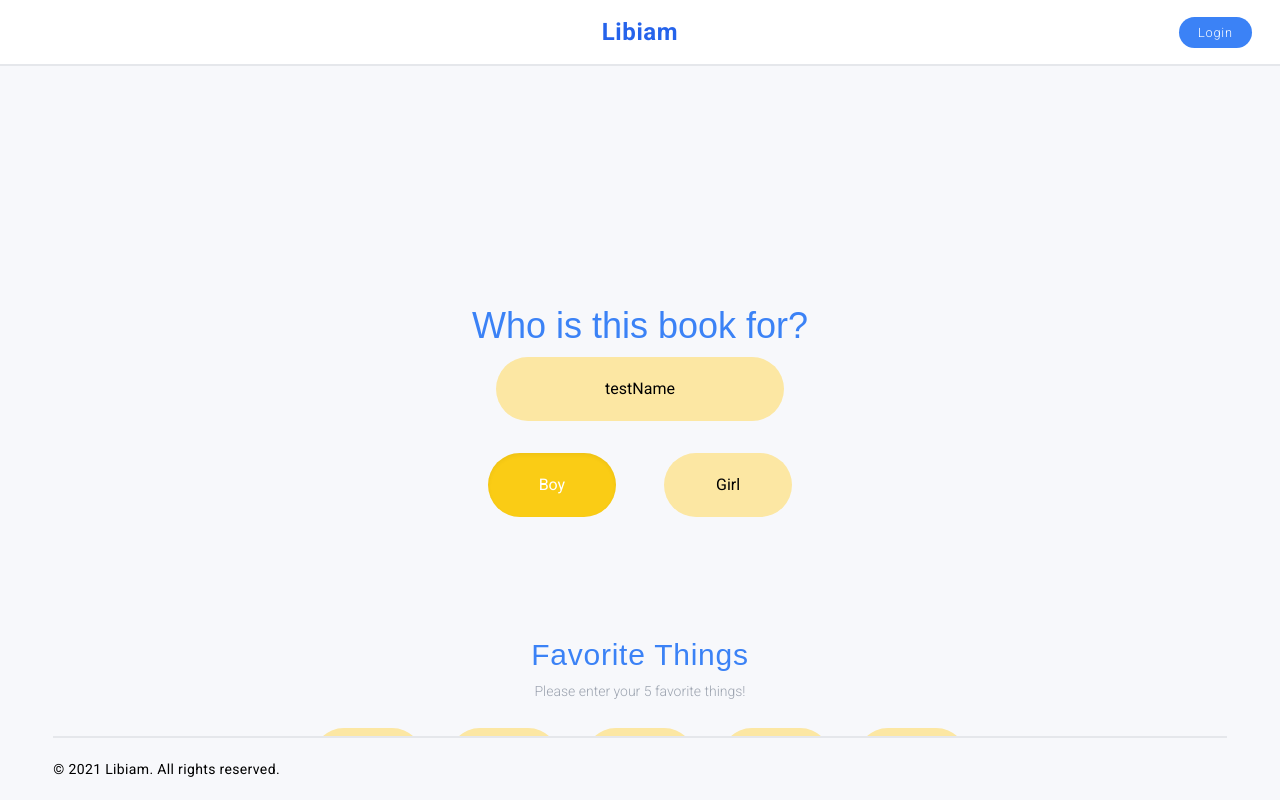
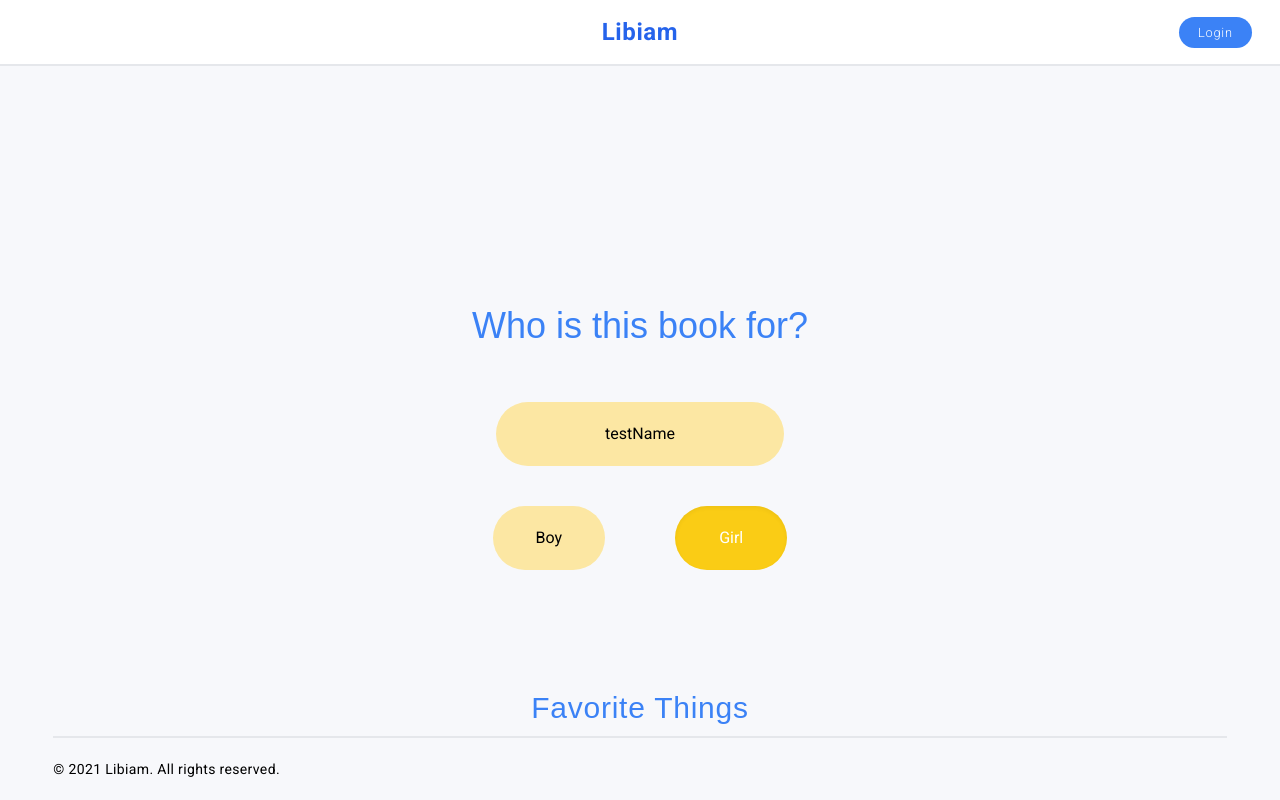
Before and after one commit to LIBIAM-Book/LIBIAM-App, a React (Create React App) app: page /form in a window 1280 px wide. Both pictures are taken after a click on the button "Tell us more about you!". Shown: the top 800 px of the page. Built offline with nearby package versions, Linux system fonts and the light colour scheme; a web font is replaced by a local one.

Commit message:
Add radio button requirement and styles update

```diff
--- a/client/components/Input.css
+++ b/client/components/Input.css
@@ -1,6 +1,6 @@
 .input {
   background-color: #fce7a3;
-  margin-top: 0.7rem;
+  margin-top: 2rem;
 }
 
 .radio {
--- a/client/pages/FormPage.css
+++ b/client/pages/FormPage.css
@@ -1,8 +1,26 @@
 .form_input {
-  margin-top: 2rem;
+  margin-top: 3.5rem;
+  background-color: #fce7a3;
 }
 
-.form_radio_wrapper {
-  width: 100%;
-  padding: 0 1rem;
+.radio-wrapper {
+  position: relative;
+  width: 45rem;
+  margin-top: 3.5rem;
+  justify-content: center;
 }
+
+#page1-1 .radio-wrapper {
+  margin-top: 2.5rem;
+}
+
+.radio-visibility {
+  position: absolute;
+  top: 1rem;
+}
+
+.radio-div {
+  background-color: #fce7a3;
+  width: 7rem;
+  margin: 0 2.2rem;
+}
--- a/client/pages/FormPage.js
+++ b/client/pages/FormPage.js
@@ -1,44 +1,13 @@
-import React, { useState, useContext } from 'react';
+import React, { useState } from 'react';
 import axios from 'axios';
-
-import { BookContext } from '../context/BookContext';
 import Button from '../components/Button';
 
 import './FormPage.css';
 
-import demoOlivia from '../mockData/olivia.json';
-import demoJessica from '../mockData/jessica.json';
-
-const dataLoader = (data) => {
-  const formattedData = {
-    cover: data[0],
-    firstPage: data[1],
-    secondPage: data[2],
-    thirdPage: data[3],
-    end: data[4],
-  };
-
-  return formattedData;
-};
-
-const FormPage = (props) => {
+const FormPage = () => {
   const [isOpen, setIsOpen] = useState(false);
-  const { setChildName } = props;
-
-  const { bookContentDispatch } = useContext(BookContext);
 
   const isOpenHandler = () => {
-    // setChildName(formState.inputs.name.value);
-    // let payload;
-    // if (formState.inputs.name.value.toLowerCase() === 'olivia') {
-    //   payload = dataLoader(demoOlivia.Data);
-    // } else if (formState.inputs.name.value.toLowerCase() === 'jessica') {
-    //   payload = dataLoader(demoJessica.Data);
-    // } else {
-    //   payload = dataLoader(demoOlivia.Data);
-    // }
-    // bookContentDispatch({ type: 'LOAD_ALL', payload });
-
     setIsOpen(true);
   };
 
@@ -105,14 +74,15 @@ const FormPage = (props) => {
       .catch((err) => {
         console.error(err);
       });
+
+    // DEV PURPOSE
+    console.log(surveyData);
   };
 
   return (
     <React.Fragment>
       <form
-        className='
-        flex items-center flex-col
-        pb-20'
+        className='flex items-center flex-col pb-20'
         onSubmit={formSubmitHandler}
       >
         {/* Page 1-1 */}
@@ -127,70 +97,47 @@ const FormPage = (props) => {
             name='name'
             type='text'
             placeholder='First Name'
-            className='form_input input w-72 transition ease-in-out
+            className='form_input w-72 transition ease-in-out
             hover:outline-yellow focus:outline-yellow hover:shadow-inner
             focus:shadow-inner focus:outline-none rounded-full p-5 text-black text-center'
           />
-          <div className='mt-2 w-72 flex justify-between form_radio_wrapper'>
-            <div className='w-32'>
+          <div className='flex radio-wrapper'>
             <label htmlFor='boy'>
+              <input
+                required
+                name='gender'
+                id='boy'
+                type='radio'
+                value='0'
+                className='radio-visibility'
+              />
+              <div className='radio-div p-5 rounded-full block w-full transition ease-in-out outline-0 hover:outline-yellow hover:shadow-inner label-checked:bg-yellow-400 label-checked:shadow-inner label-checked:text-white transform active:scale-95'>
+                Boy
+              </div>
+            </label>
+            <label htmlFor='girl'>
               <input
                 checked
                 readOnly
                 name='gender'
-                  id='boy'
-                  type='radio'
-                  value='0'
-                  className='appearance-none'
-                />
-                <div
-                  className='radio
-                p-5 rounded-full block w-full transition ease-in-out outline-0 hover:outline-yellow hover:shadow-inner label-checked:bg-yellow-400 label-checked:shadow-inner label-checked:text-white transform active:scale-95'
-                >
-                  Boy
-                </div>
-              </label>
-            </div>
-            <div className='w-32'>
-              <label htmlFor='girl'>
-                <input
-                  name='gender'
                 id='girl'
                 type='radio'
                 value='1'
-                  className='appearance-none'
+                className='radio-visibility'
               />
-                <div
-                  className='
-                radio
-                p-5 rounded-full block w-full
-                transition ease-in-out
-                outline-0
-                hover:outline-yellow hover:shadow-inner
-                label-checked:bg-yellow-400 label-checked:shadow-inner
-                label-checked:text-white
-                transform active:scale-95'
-                >
+              <div className='radio-div p-5 rounded-full block w-full transition ease-in-out outline-0 hover:outline-yellow hover:shadow-inner label-checked:bg-yellow-400 label-checked:shadow-inner label-checked:text-white transform active:scale-95'>
                 Girl
               </div>
             </label>
           </div>
-          </div>
 
           {!isOpen && (
-            <Button
+            <button
+              className='inline-block rounded-full mt-24 p-4 w-72 shadow-lg transition ease-in-out outline-blue bg-white text-blue-500 hover:bg-blue-500 hover:text-white active:bg-blue-600 transform active:scale-95'
               onClick={isOpenHandler}
-              styles='
-              mt-24 p-4 w-72 shadow-lg
-              transition ease-in-out
-              outline-blue
-              bg-white text-blue-500
-              hover:bg-blue-500 hover:text-white
-              active:bg-blue-600
-              transform active:scale-95'
             >
               Tell us more about you!
-            </Button>
+            </button>
           )}
         </div>
 
@@ -201,7 +148,7 @@ const FormPage = (props) => {
               <h1 className='text-blue-500 font-barriecito text-3xl tracking-wide mt-10'>
                 Favorite Things
               </h1>
-              <p className='mt-2 mb-4 text-gray-400 font-light text-sm'>
+              <p className='mt-2 text-gray-400 font-light text-sm'>
                 Please enter your 5 favorite things!
               </p>
               <div className='flex flex-row'>
@@ -213,8 +160,8 @@ const FormPage = (props) => {
                   id='favThings-1'
                   placeholder='1st word'
                   type='text'
-                  className='input
-                  focus:outline-none rounded-full p-5 text-black text-center mt-5 w-28 mx-3 transition ease-in-out hover:outline-yellow focus:outline-yellow hover:shadow-inner focus:shadow-inner'
+                  className='form_input
+                  focus:outline-none rounded-full p-5 text-black text-center w-28 mx-3 transition ease-in-out hover:outline-yellow focus:outline-yellow hover:shadow-inner focus:shadow-inner'
                 />
                 <input
                   value='testThing2'
@@ -223,32 +170,31 @@ const FormPage = (props) => {
                   id='favThings-2'
                   placeholder='2nd word'
                   type='text'
-                  className='input
-                  focus:outline-none rounded-full p-5 text-black text-center mt-5 w-28 mx-3 transition ease-in-out hover:outline-yellow focus:outline-yellow hover:shadow-inner focus:shadow-inner'
+                  className='form_input
+                  focus:outline-none rounded-full p-5 text-black text-center w-28 mx-3 transition ease-in-out hover:outline-yellow focus:outline-yellow hover:shadow-inner focus:shadow-inner'
                 />
                 <input
                   name='favThings'
                   id='favThings-3'
                   placeholder='3rd word'
                   type='text'
-                  className='input
-                  focus:outline-none rounded-full p-5 text-black text-center mt-5 w-28 mx-3 transition ease-in-out hover:outline-yellow focus:outline-yellow hover:shadow-inner focus:shadow-inner'
+                  className='form_input
+                  focus:outline-none rounded-full p-5 text-black text-center w-28 mx-3 transition ease-in-out hover:outline-yellow focus:outline-yellow hover:shadow-inner focus:shadow-inner'
                 />
                 <input
                   name='favThings'
                   id='favThings-4'
                   placeholder='4th word'
                   type='text'
-                  className='input
-                  focus:outline-none rounded-full p-5 text-black text-center mt-5 w-28 mx-3 transition ease-in-out hover:outline-yellow focus:outline-yellow hover:shadow-inner focus:shadow-inner'
+                  className='form_input
+                  focus:outline-none rounded-full p-5 text-black text-center w-28 mx-3 transition ease-in-out hover:outline-yellow focus:outline-yellow hover:shadow-inner focus:shadow-inner'
                 />
                 <input
                   name='favThings'
                   id='favThings-5'
                   placeholder='5th word'
                   type='text'
-                  className='input
-                  focus:outline-none rounded-full p-5 text-black text-center mt-5 w-28 mx-3 transition ease-in-out hover:outline-yellow focus:outline-yellow hover:shadow-inner focus:shadow-inner'
+                  className='form_input focus:outline-none rounded-full p-5 text-black text-center w-28 mx-3 transition ease-in-out hover:outline-yellow focus:outline-yellow hover:shadow-inner focus:shadow-inner'
                 />
               </div>
             </div>
@@ -258,7 +204,7 @@ const FormPage = (props) => {
               <h1 className='text-blue-500 font-barriecito text-3xl tracking-wide mt-5'>
                 Favorite Places
               </h1>
-              <p className='mt-2 mb-4 text-gray-400 font-light text-sm'>
+              <p className='mt-2 text-gray-400 font-light text-sm'>
                 Please enter your 5 favorite places!
               </p>
 
@@ -271,8 +217,7 @@ const FormPage = (props) => {
                   id='favPlaces-1'
                   placeholder='1st word'
                   type='text'
-                  className='input
-                  focus:outline-none rounded-full p-5 text-black text-center mt-5 w-28 mx-3 transition ease-in-out hover:outline-yellow focus:outline-yellow hover:shadow-inner focus:shadow-inner'
+                  className='form_input focus:outline-none rounded-full p-5 text-black text-center w-28 mx-3 transition ease-in-out hover:outline-yellow focus:outline-yellow hover:shadow-inner focus:shadow-inner'
                 />
                 <input
                   value='testPlace2'
@@ -281,32 +226,28 @@ const FormPage = (props) => {
                   id='favPlaces-2'
                   placeholder='2nd word'
                   type='text'
-                  className='input
-                  focus:outline-none rounded-full p-5 text-black text-center mt-5 w-28 mx-3 transition ease-in-out hover:outline-yellow focus:outline-yellow hover:shadow-inner focus:shadow-inner'
+                  className='form_input focus:outline-none rounded-full p-5 text-black text-center w-28 mx-3 transition ease-in-out hover:outline-yellow focus:outline-yellow hover:shadow-inner focus:shadow-inner'
                 />
                 <input
                   name='favPlaces'
                   id='favPlaces-3'
                   placeholder='3rd word'
                   type='text'
-                  className='input
-                  focus:outline-none rounded-full p-5 text-black text-center mt-5 w-28 mx-3 transition ease-in-out hover:outline-yellow focus:outline-yellow hover:shadow-inner focus:shadow-inner'
+                  className='form_input focus:outline-none rounded-full p-5 text-black text-center w-28 mx-3 transition ease-in-out hover:outline-yellow focus:outline-yellow hover:shadow-inner focus:shadow-inner'
                 />
                 <input
                   name='favPlaces'
                   id='favPlaces-4'
                   placeholder='4th word'
                   type='text'
-                  className='input
-                  focus:outline-none rounded-full p-5 text-black text-center mt-5 w-28 mx-3 transition ease-in-out hover:outline-yellow focus:outline-yellow hover:shadow-inner focus:shadow-inner'
+                  className='form_input focus:outline-none rounded-full p-5 text-black text-center w-28 mx-3 transition ease-in-out hover:outline-yellow focus:outline-yellow hover:shadow-inner focus:shadow-inner'
                 />
                 <input
                   name='favPlaces'
                   id='favPlaces-5'
                   placeholder='5th word'
                   type='text'
-                  className='input
-                  focus:outline-none rounded-full p-5 text-black text-center mt-5 w-28 mx-3 transition ease-in-out hover:outline-yellow focus:outline-yellow hover:shadow-inner focus:shadow-inner'
+                  className='form_input focus:outline-none rounded-full p-5 text-black text-center w-28 mx-3 transition ease-in-out hover:outline-yellow focus:outline-yellow hover:shadow-inner focus:shadow-inner'
                 />
               </div>
             </div>
@@ -316,7 +257,7 @@ const FormPage = (props) => {
               <h1 className='text-blue-500 font-barriecito text-3xl tracking-wide mt-5'>
                 Favorite Colors
               </h1>
-              <p className='mt-2 mb-4 text-gray-400 font-light text-sm'>
+              <p className='mt-2 text-gray-400 font-light text-sm'>
                 Please enter your 5 favorite colors!
               </p>
               <div className='flex flex-row'>
@@ -328,8 +269,7 @@ const FormPage = (props) => {
                   id='favColors-1'
                   placeholder='1st word'
                   type='text'
-                  className='input
-                  focus:outline-none rounded-full p-5 text-black text-center mt-5 w-28 mx-3 transition ease-in-out hover:outline-yellow focus:outline-yellow hover:shadow-inner focus:shadow-inner'
+                  className='form_input focus:outline-none rounded-full p-5 text-black text-center w-28 mx-3 transition ease-in-out hover:outline-yellow focus:outline-yellow hover:shadow-inner focus:shadow-inner'
                 />
                 <input
                   value='testColor-2'
@@ -338,32 +278,30 @@ const FormPage = (props) => {
                   id='favColors-2'
                   placeholder='2nd word'
                   type='text'
-                  className='input
-                  focus:outline-none rounded-full p-5 text-black text-center mt-5 w-28 mx-3 transition ease-in-out hover:outline-yellow focus:outline-yellow hover:shadow-inner focus:shadow-inner'
+                  className='form_input focus:outline-none rounded-full p-5 text-black text-center w-28 mx-3 transition ease-in-out hover:outline-yellow focus:outline-yellow hover:shadow-inner focus:shadow-inner'
                 />
                 <input
+                  value='testColor-3'
+                  readOnly
                   name='favColors'
                   id='favColors-3'
                   placeholder='3rd word'
                   type='text'
-                  className='input
-                  focus:outline-none rounded-full p-5 text-black text-center mt-5 w-28 mx-3 transition ease-in-out hover:outline-yellow focus:outline-yellow hover:shadow-inner focus:shadow-inner'
+                  className='form_input focus:outline-none rounded-full p-5 text-black text-center w-28 mx-3 transition ease-in-out hover:outline-yellow focus:outline-yellow hover:shadow-inner focus:shadow-inner'
                 />
                 <input
                   name='favColors'
                   id='favColors-4'
                   placeholder='4th word'
                   type='text'
-                  className='input
-                  focus:outline-none rounded-full p-5 text-black text-center mt-5 w-28 mx-3 transition ease-in-out hover:outline-yellow focus:outline-yellow hover:shadow-inner focus:shadow-inner'
+                  className='form_input focus:outline-none rounded-full p-5 text-black text-center w-28 mx-3 transition ease-in-out hover:outline-yellow focus:outline-yellow hover:shadow-inner focus:shadow-inner'
                 />
                 <input
                   name='favColors'
                   id='favColors-5'
                   placeholder='5th word'
                   type='text'
-                  className='input
-                  focus:outline-none rounded-full p-5 text-black text-center mt-5 w-28 mx-3 transition ease-in-out hover:outline-yellow focus:outline-yellow hover:shadow-inner focus:shadow-inner'
+                  className='form_input focus:outline-none rounded-full p-5 text-black text-center w-28 mx-3 transition ease-in-out hover:outline-yellow focus:outline-yellow hover:shadow-inner focus:shadow-inner'
                 />
               </div>
             </div>
@@ -376,18 +314,17 @@ const FormPage = (props) => {
               <p className='mt-2 mb-4 text-gray-400 font-light text-sm'>
                 What is your bestest season?
               </p>
-              <div className='flex flex-row'>
+              <div className='flex flex-row radio-wrapper'>
                 <label htmlFor='favSeason-1'>
                   <input
-                    checked
-                    readOnly
+                    required
                     name='favSeason'
                     id='favSeason-1'
                     type='radio'
                     value='0'
-                    className='appearance-none'
+                    className='radio-visibility'
                   />
-                  <div className='radio p-5 rounded-full block w-full transition ease-in-out outline-0 hover:outline-yellow hover:shadow-inner label-checked:bg-yellow-400 label-checked:shadow-inner label-checked:text-white transform active:scale-95'>
+                  <div className='radio-div p-5 rounded-full block w-full transition ease-in-out outline-0 hover:outline-yellow hover:shadow-inner label-checked:bg-yellow-400 label-checked:shadow-inner label-checked:text-white transform active:scale-95'>
                     Spring
                   </div>
                 </label>
@@ -397,9 +334,9 @@ const FormPage = (props) => {
                     id='favSeason-2'
                     type='radio'
                     value='1'
-                    className='appearance-none'
+                    className='radio-visibility'
                   />
-                  <div className='radio p-5 rounded-full block w-full transition ease-in-out outline-0 hover:outline-yellow hover:shadow-inner label-checked:bg-yellow-400 label-checked:shadow-inner label-checked:text-white transform active:scale-95'>
+                  <div className='radio-div p-5 rounded-full block w-full transition ease-in-out outline-0 hover:outline-yellow hover:shadow-inner label-checked:bg-yellow-400 label-checked:shadow-inner label-checked:text-white transform active:scale-95'>
                     Summer
                   </div>
                 </label>
@@ -409,21 +346,23 @@ const FormPage = (props) => {
                     id='favSeason-3'
                     type='radio'
                     value='2'
-                    className='appearance-none'
+                    className='radio-visibility'
                   />
-                  <div className='radio p-5 rounded-full block w-full transition ease-in-out outline-0 hover:outline-yellow hover:shadow-inner label-checked:bg-yellow-400 label-checked:shadow-inner label-checked:text-white transform active:scale-95'>
+                  <div className='radio-div p-5 rounded-full block w-full transition ease-in-out outline-0 hover:outline-yellow hover:shadow-inner label-checked:bg-yellow-400 label-checked:shadow-inner label-checked:text-white transform active:scale-95'>
                     Fall
                   </div>
                 </label>
                 <label htmlFor='favSeason-4'>
                   <input
+                    checked
+                    readOnly
                     name='favSeason'
                     id='favSeason-4'
                     type='radio'
                     value='3'
-                    className='appearance-none'
+                    className='radio-visibility'
                   />
-                  <div className='radio p-5 rounded-full block w-full transition ease-in-out outline-0 hover:outline-yellow hover:shadow-inner label-checked:bg-yellow-400 label-checked:shadow-inner label-checked:text-white transform active:scale-95'>
+                  <div className='radio-div p-5 rounded-full block w-full transition ease-in-out outline-0 hover:outline-yellow hover:shadow-inner label-checked:bg-yellow-400 label-checked:shadow-inner label-checked:text-white transform active:scale-95'>
                     Winter
                   </div>
                 </label>
@@ -439,7 +378,7 @@ const FormPage = (props) => {
                 When is your favorite time of the day?
               </p>
 
-              <div className='flex flex-row'>
+              <div className='flex flex-row radio-wrapper'>
                 <label htmlFor='favTime-1'>
                   <input
                     checked
@@ -448,9 +387,9 @@ const FormPage = (props) => {
                     id='favTime-1'
                     type='radio'
                     value='0'
-                    className='appearance-none'
+                    className='radio-visibility'
                   />
-                  <div className='radio p-5 rounded-full block w-full transition ease-in-out outline-0 hover:outline-yellow hover:shadow-inner label-checked:bg-yellow-400 label-checked:shadow-inner label-checked:text-white transform active:scale-95'>
+                  <div className='radio-div p-5 rounded-full block w-full transition ease-in-out outline-0 hover:outline-yellow hover:shadow-inner label-checked:bg-yellow-400 label-checked:shadow-inner label-checked:text-white transform active:scale-95'>
                     Day
                   </div>
                 </label>
@@ -460,9 +399,9 @@ const FormPage = (props) => {
                     id='favTime-2'
                     type='radio'
                     value='1'
-                    className='appearance-none'
+                    className='radio-visibility'
                   />
-                  <div className='radio p-5 rounded-full block w-full transition ease-in-out outline-0 hover:outline-yellow hover:shadow-inner label-checked:bg-yellow-400 label-checked:shadow-inner label-checked:text-white transform active:scale-95'>
+                  <div className='radio-div p-5 rounded-full block w-full transition ease-in-out outline-0 hover:outline-yellow hover:shadow-inner label-checked:bg-yellow-400 label-checked:shadow-inner label-checked:text-white transform active:scale-95'>
                     Night
                   </div>
                 </label>
@@ -472,6 +411,7 @@ const FormPage = (props) => {
         )}
 
         <Button
+          type='submit'
           styles={`
           ${isOpen ? 'block' : 'hidden'}
           mt-16 p-4 w-64 shadow-lg
@@ -485,7 +425,6 @@ const FormPage = (props) => {
           disabled:text-gray-400
           disabled:outline-gray300
           disabled:cursor-not-allowed`}
-          type='submit'
           // to='/personalized-book'
           // disabled={!formState.formIsValid}
         >
--- a/public/style.css
+++ b/public/style.css
@@ -599,10 +599,6 @@ Ensure the default browser behavior of the `hidden` attribute.
   margin-top: 1rem;
 }
 
-.mt-5 {
-  margin-top: 1.25rem;
-}
-
 .mt-56 {
   margin-top: 14rem;
 }
@@ -617,6 +613,10 @@ Ensure the default browser behavior of the `hidden` attribute.
 
 .mb-4 {
   margin-bottom: 1rem;
+}
+
+.mt-5 {
+  margin-top: 1.25rem;
 }
 
 .mt-16 {
@@ -731,12 +731,12 @@ Ensure the default browser behavior of the `hidden` attribute.
   width: 50px;
 }
 
+.w-32 {
+  width: 8rem;
+}
+
 .w-28 {
   width: 7rem;
-}
-
-.w-32 {
-  width: 8rem;
 }
 
 .w-24 {
```
Lines whose indentation alone changed are shown as unchanged.
